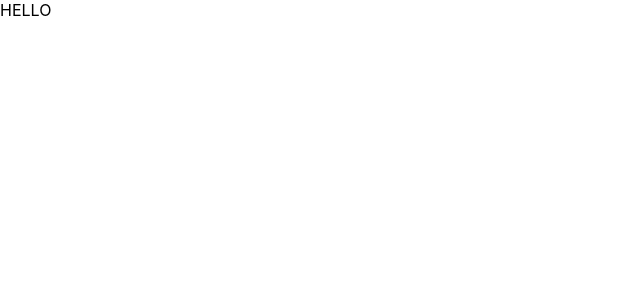
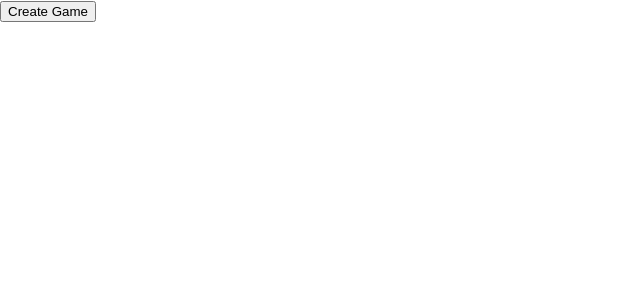
Before and after one commit to hectorkd/TyperSpace, a React (Create React App) app in the folder client/: page / in a window 1280 px wide. Shown: the top 300 px of the page, without its empty margins (0-640 px from the left). Built offline with nearby package versions, Linux system fonts and the light colour scheme.

Commit message:
feat: client generate random roomId and redirect

```diff
--- a/client/src/containers/Landing/Landing.tsx
+++ b/client/src/containers/Landing/Landing.tsx
@@ -1,7 +1,36 @@
 import React from 'react';
+import { useHistory } from 'react-router-dom';
 
 const Landing: React.FC = () => {
-  return <div>HELLO</div>;
+const history = useHistory();
+  //generate random string
+  function makeString(): string {
+    let outString = '';
+    const inOptions = 'abcdefghijklmnopqrstuvwxyz0123456789';
+    for (let i = 0; i < 6; i++) {
+      outString += inOptions.charAt(Math.floor(Math.random() * inOptions.length));
+    }
+    console.log('generated random string', outString);
+    return outString;
+  }
+
+  //generate random roomID and redirect to avatar page
+  function handleClick(): void {
+    const roomId = makeString();
+    history.push(`/${roomId}`);
+  }
+
+
+  return (
+    <div>
+      {/* <Link to='/{makeString()}'>
+        Create Game
+      </Link> */}
+      <button type='button' onClick={handleClick}>
+        Create Game
+      </button>
+    </div>
+  );
 };
 
 export default Landing;
```
